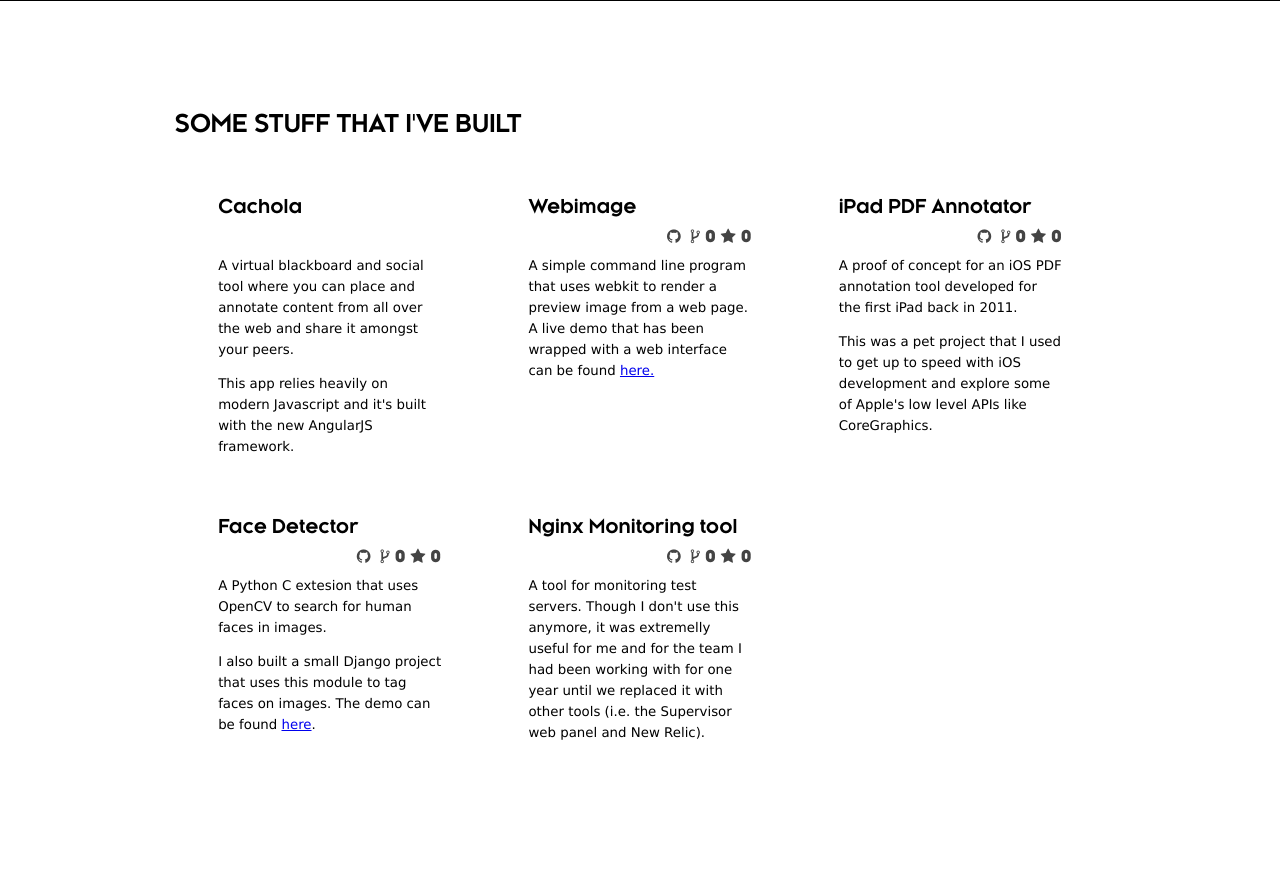
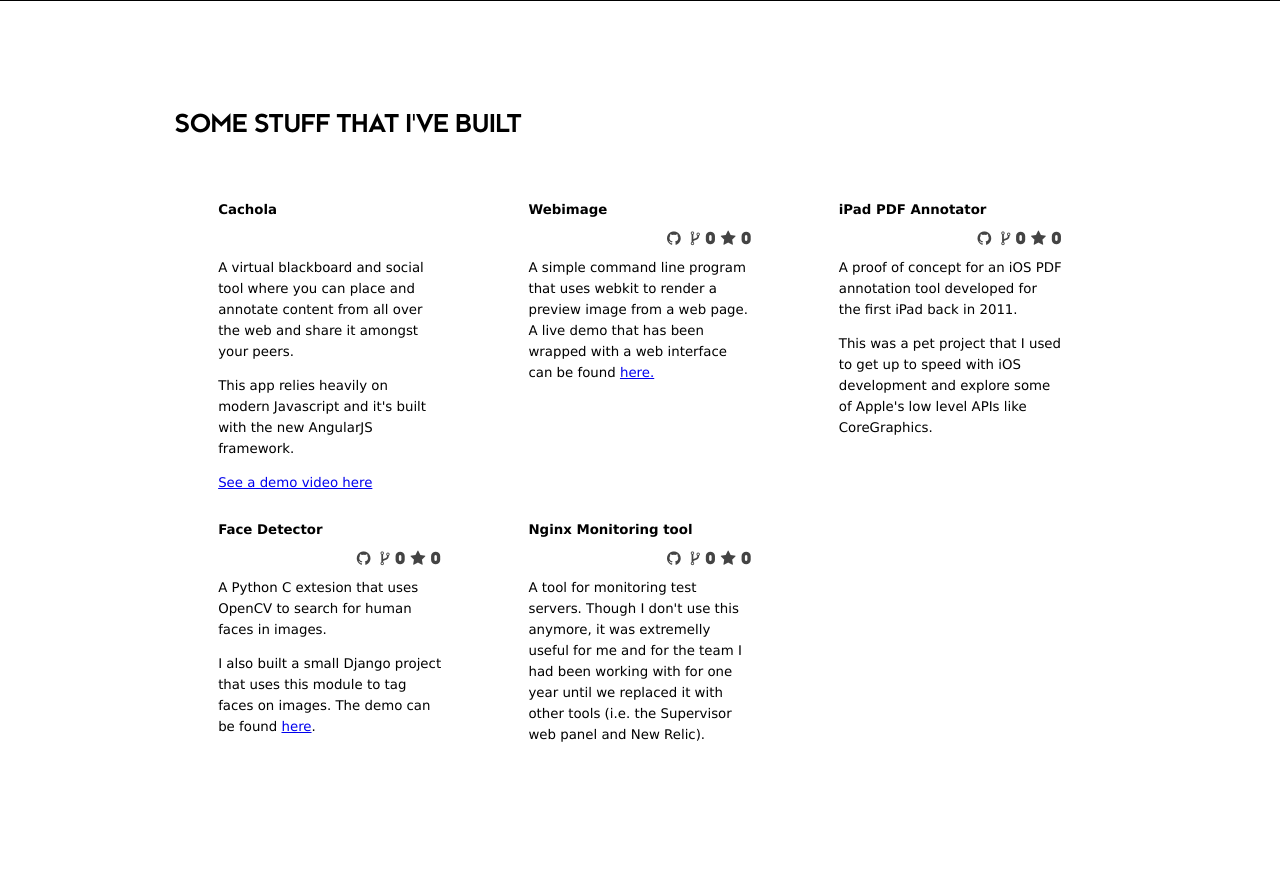
Before and after one commit to raphaelcruzeiro/website, a Django app: page / in a window 1280 px wide. Shown: the part 2639-3519 px from the top of the page. Run offline with Django 3.2, Linux system fonts and the light colour scheme; parts of the project's set-up code (start-up, migrations or seed data) failed here and were passed over; some libraries are stand-ins or nearby versions.

Commit message:
Added the demo video

```diff
--- a/website/static/css/style.css
+++ b/website/static/css/style.css
@@ -678,7 +678,7 @@ ul.portifolio {
     margin: 10px 0 0 0;
 }
 
-.portifolio-item p {
+.portifolio-item p, .portifolio-item a {
     font-size: 10pt;
     line-height: 21px;
     clear: both;
@@ -771,7 +771,7 @@ ul.github i {
     display: none;
 }
 
-.modal-wrapper {
+.modal-wrapper, .video-wrapper {
     cursor: pointer;
     position: fixed;
     display: none;
@@ -884,3 +884,17 @@ ul.specifics li {
 .inverse .rocket {
     color: white;
 }
+
+.video-player {
+    position: relative;
+    width: 100%;
+    height: 100%;
+}
+
+.video-player iframe {
+    position: absolute;
+    width: 810px;
+    height: 506px;
+    top: calc(50% - 253px);
+    left: calc(50% - 405px);
+}
--- a/website/static/js/main.js
+++ b/website/static/js/main.js
@@ -22,11 +22,15 @@ var isMobile = {
 
 var modal = (function(){
     var init = function () {
-        $('.modal').find('button').click(function(ev){
+
+        var close = function(ev) {
             ev.preventDefault();
             $('.curtain').fadeOut();
             $('.modal-wrapper').fadeOut();
-        });
+        };
+
+        $('.modal').find('button').click(close);
+        $('.modal-wrapper').click(close);
     };
 
     var show = function(str) {
@@ -271,6 +275,31 @@ var github = (function(){
     };
 })();
 
+var video = (function(){
+    var init = function(){
+        $('a.video').click(function(ev) {
+            ev.preventDefault();
+            var id = /\d+/.exec($(this).attr('href'));
+            var url = 'http://player.vimeo.com/video/' + id;
+            var iframe = '<iframe width="810" height="506" frameborder="0" webkitallowfullscreen mozallowfullscreen allowfullscreen></iframe>'
+            $('.video-player').empty().append(iframe);
+            $('.video-player').find('iframe').attr('src', url);
+            $('.curtain').fadeIn();
+            $('.video-wrapper').fadeIn();
+        });
+        $('.video-player').click(function(ev) {
+            ev.preventDefault();
+            $('.curtain').fadeOut();
+            $('.video-wrapper').fadeOut();
+            $('.video-player').empty();
+        });
+    };
+
+    return {
+        init: init
+    }
+})();
+
 var contactForm = (function(){
     var init = function() {
         $('.yellow').find('form').submit(function(ev){
@@ -295,5 +324,6 @@ $(document).ready(function(){
     github.init();
     contactForm.init();
     modal.init();
+    video.init();
     $('.headline').addClass('no-blur');
 });
--- a/website/templates/index.html
+++ b/website/templates/index.html
@@ -38,6 +38,10 @@
                 <i class="fa fa-bolt bolt"></i>
                 <div class="msg"></div>
                 <button><i class="fa fa-times"></i></button>
+            </div>
+        </div>
+        <div class="video-wrapper">
+            <div class="video-player">
             </div>
         </div>
         <nav>
@@ -113,6 +117,7 @@
                                     <ul class="github"></ul>
                                     <p>A virtual blackboard and social tool where you can place and annotate content from all over the web and share it amongst your peers.</p>
                                     <p>This app relies heavily on modern Javascript and it's built with the new AngularJS framework.</p>
+                                    <a href="https://vimeo.com/79506448" class="video">See a demo video here</a>
                                 </div>
                             </li>
                             <li class="portifolio-item" gh-name="webimage">
```
